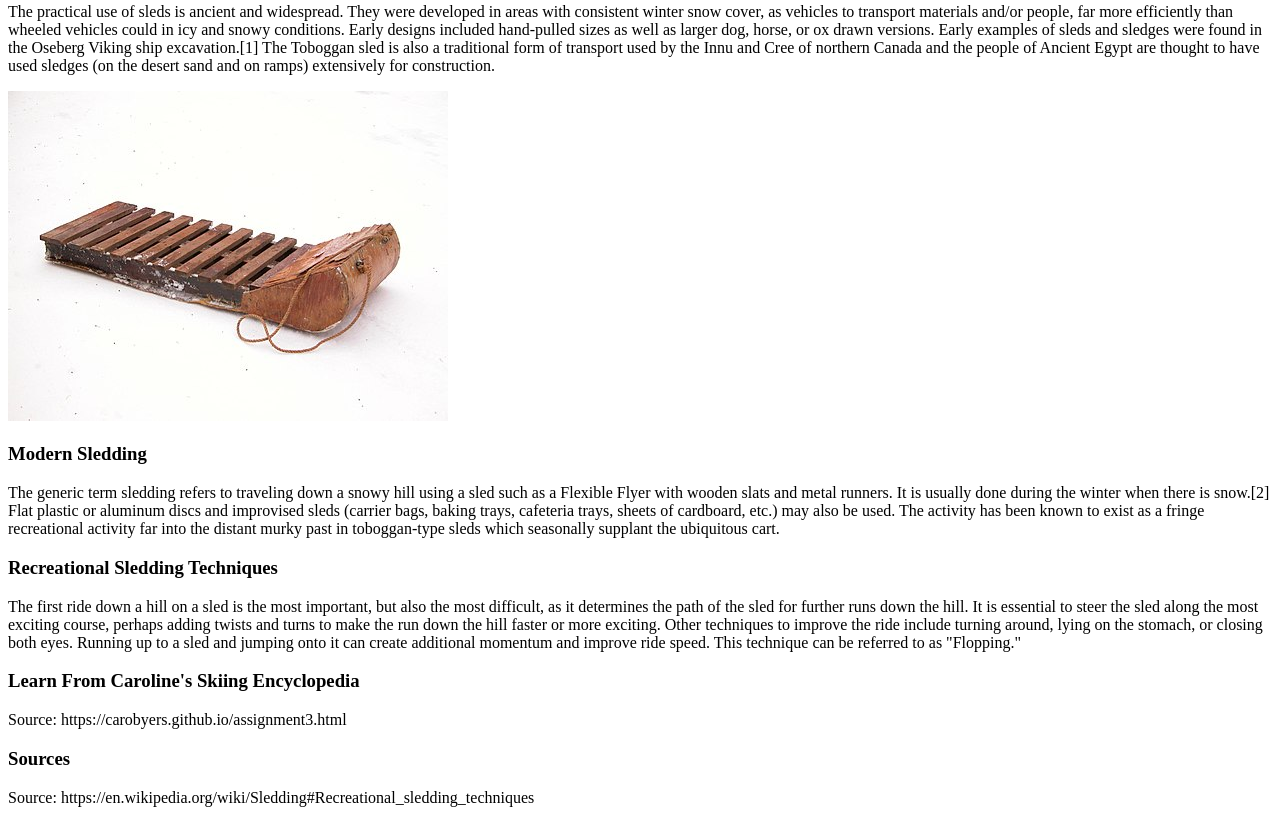
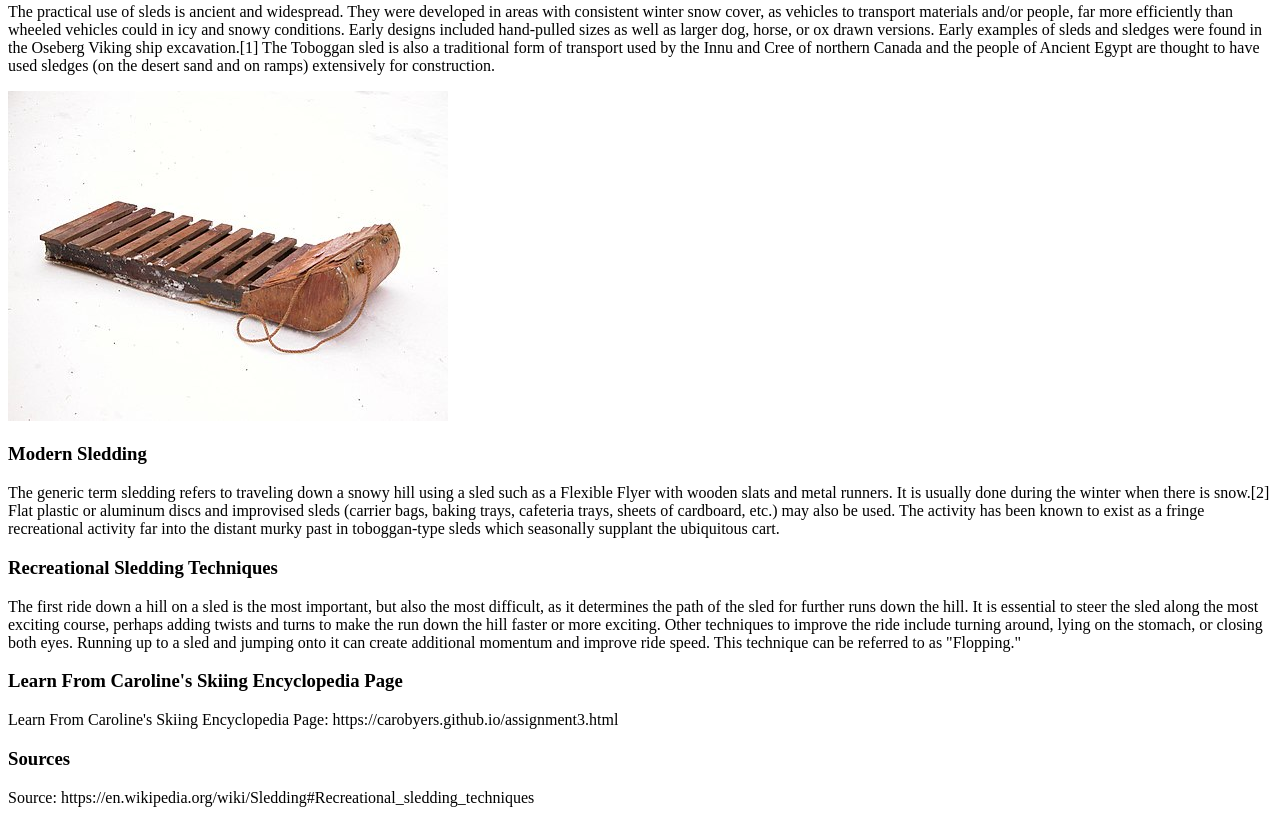
Before and after one commit to ellalago/ellalago.github.io, a plain HTML site: page assignment3.html in a window 1280 px wide. Shown: the part 724-1547 px from the top of the page. Drawn offline with Linux system fonts and the light colour scheme.

Commit message:
Update assignment3.html

```diff
--- a/assignment3.html
+++ b/assignment3.html
@@ -26,8 +26,8 @@
       <h3 id="Recreational Sledding Techniques">Recreational Sledding Techniques</h3>
         <p>The first ride down a hill on a sled is the most important, but also the most difficult, as it determines the path of the sled for further runs down the hill. It is essential to steer the sled along the most exciting course, perhaps adding twists and turns to make the run down the hill faster or more exciting. Other techniques to improve the ride include turning around, lying on the stomach, or closing both eyes. Running up to a sled and jumping onto it can create additional momentum and improve ride speed. This technique can be referred to as "Flopping."</p>
 
-      <h3 id="Learn From Caroline's Skiing Encyclopedia">Learn From Caroline's Skiing Encyclopedia</h3>
-        <p>Source: https://carobyers.github.io/assignment3.html</p>
+      <h3 id="Learn From Caroline's Skiing Encyclopedia Page">Learn From Caroline's Skiing Encyclopedia Page</h3>
+        <p>Learn From Caroline's Skiing Encyclopedia Page: https://carobyers.github.io/assignment3.html</p>
 
       <h3 id="Sources">Sources</h3>
         <p>Source: https://en.wikipedia.org/wiki/Sledding#Recreational_sledding_techniques</p>
```
